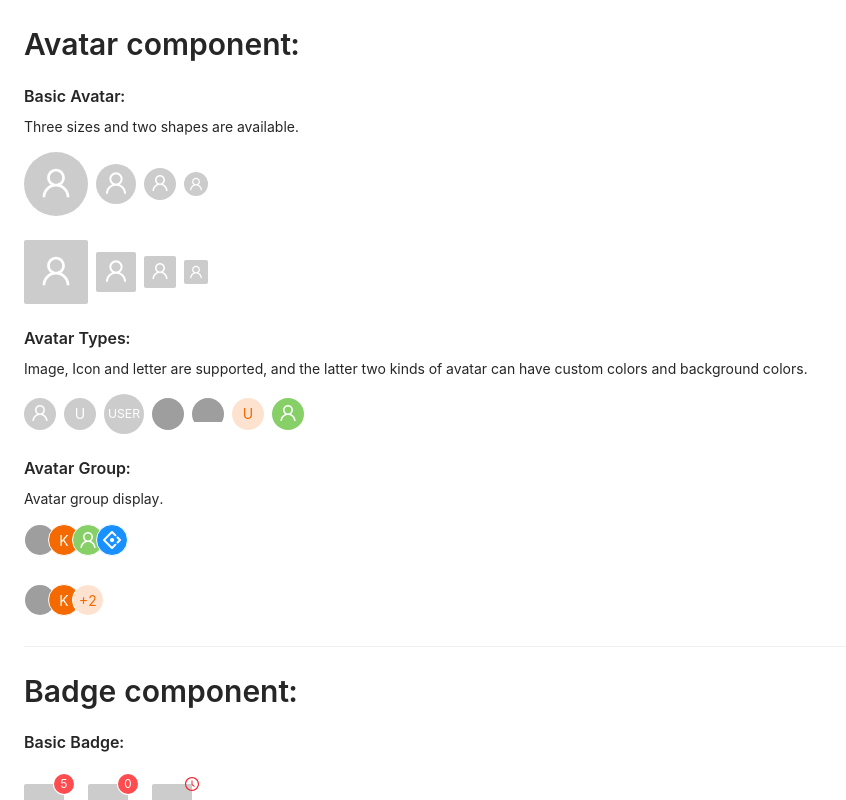
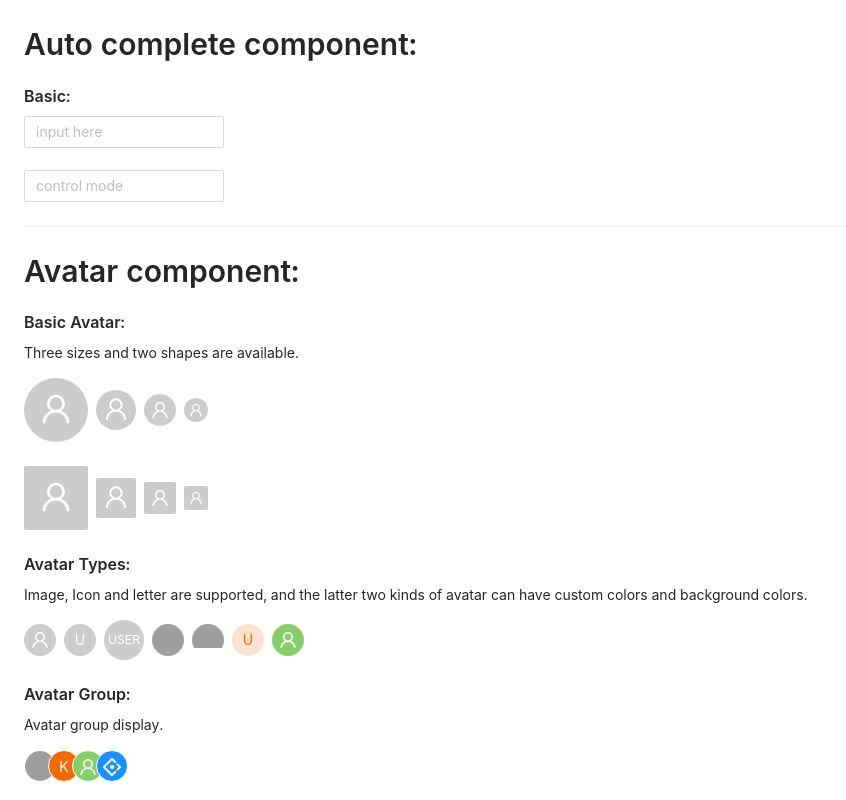
Before and after one commit to barath46/AntD-components, a Next.js app: page / in a window 1280 px wide. Shown: the top 800 px of the page, without its empty margins (0-846 px from the left). Built offline with nearby package versions, Linux system fonts and the light colour scheme; grey boxes are pictures that could not be loaded.

Commit message:
auto complete component

```diff
--- /dev/null
+++ b/modules/autocomplete.tsx
@@ -0,0 +1,61 @@
+import { AutoComplete, Typography, Divider } from 'antd';
+import React, { useState } from 'react';
+
+const { Title } = Typography;
+
+const mockVal = (str, repeat = 1) => ({
+  value: str.repeat(repeat),
+});
+
+const App = () => {
+  const [value, setValue] = useState('');
+  const [options, setOptions] = useState([]);
+
+  const onSearch = (searchText) => {
+    setOptions(
+      !searchText
+        ? []
+        : [mockVal(searchText), mockVal(searchText, 2), mockVal(searchText, 3)]
+    );
+  };
+
+  const onSelect = (data) => {
+    console.log('onSelect', data);
+  };
+
+  const onChange = (data) => {
+    setValue(data);
+  };
+
+  return (
+    <div id="autoComplete-component">
+      <Title level={2}>Auto complete component:</Title>
+      <Title level={5}>Basic:</Title>
+      <AutoComplete
+        options={options}
+        style={{
+          width: 200,
+        }}
+        onSelect={onSelect}
+        onSearch={onSearch}
+        placeholder="input here"
+      />
+      <br />
+      <br />
+      <AutoComplete
+        value={value}
+        options={options}
+        style={{
+          width: 200,
+        }}
+        onSelect={onSelect}
+        onSearch={onSearch}
+        onChange={onChange}
+        placeholder="control mode"
+      />
+      <Divider />
+    </div>
+  );
+};
+
+export default App;
```
